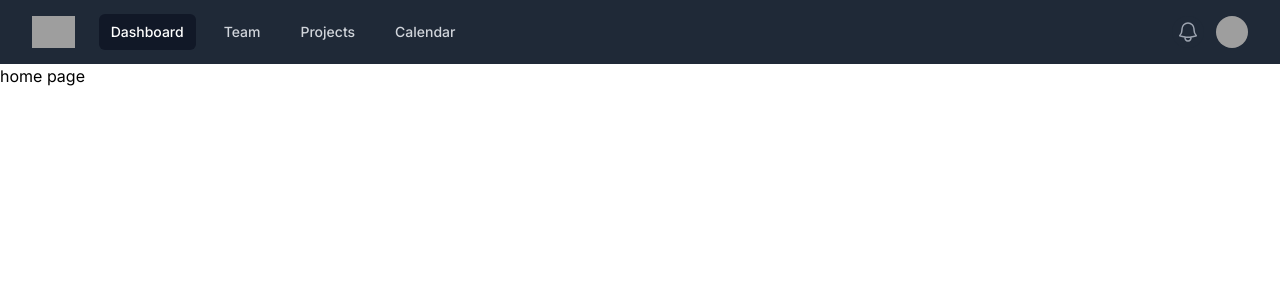
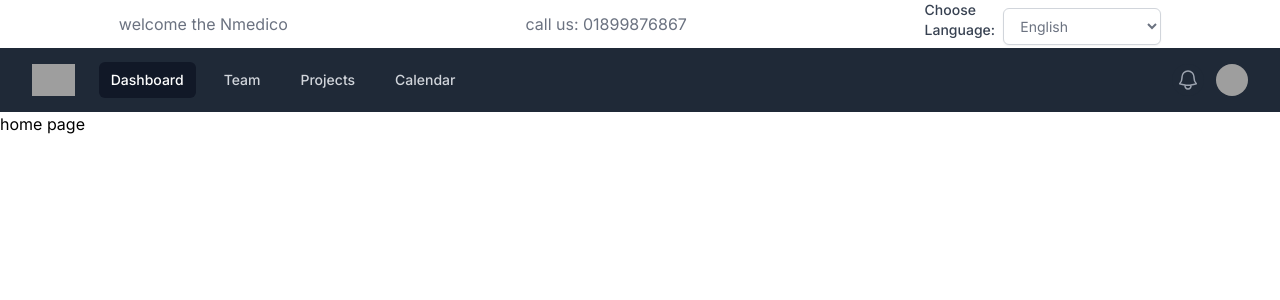
Before and after one commit to Shondarzer-Taroka/nmedico, a Next.js app: page / in a window 1280 px wide. Shown: the top 300 px of the page. Built offline with nearby package versions, Linux system fonts and the light colour scheme; grey boxes are pictures that could not be loaded.

Commit message:
navbar completed

```diff
--- a/src/app/layout.js
+++ b/src/app/layout.js
@@ -2,7 +2,6 @@ import { Inter } from "next/font/google";
 import "./globals.css";
 import AuthProvider from "@/components/AuthProvider/AuthProvider";
 import NavBar from "@/components/NavBar/NavBar";
-
 const inter = Inter({ subsets: ["latin"] });
 
 export const metadata = {
@@ -15,11 +14,9 @@ export default function RootLayout({ children }) {
     <html lang="en">
       <body className={inter.className}>
         <AuthProvider>
-
           <div>
             <NavBar/>
           </div>
-
           {children}
         </AuthProvider>
       </body>
--- /dev/null
+++ b/src/components/Language/LangUage.jsx
@@ -0,0 +1,37 @@
+'use client'
+import React, { useState } from 'react';
+
+const LanguageDropdown = () => {
+  const [selectedLanguage, setSelectedLanguage] = useState('en'); // Default language is English
+
+  const handleChange = (event) => {
+    const selected = event.target.value;
+    setSelectedLanguage(selected);
+    // You can perform any action you need with the selected language, like updating the app's language setting
+    console.log('Selected language:', selected);
+  };
+
+  return (
+    <div className="language-dropdown flex items-center">
+      <label htmlFor="language" className="block text-sm font-medium text-gray-700 mb-2">
+        Choose Language:
+      </label>
+      <select
+        id="language"
+        value={selectedLanguage}
+        onChange={handleChange}
+        className="mt-1 block w-full py-2 px-3 border border-gray-300 bg-white rounded-md shadow-sm focus:outline-none focus:ring-blue-500 focus:border-blue-500 sm:text-sm"
+      >
+        <option value="en">English</option>
+        <option value="es">Spanish</option>
+        <option value="fr">French</option>
+        <option value="de">German</option>
+        <option value="zh">Chinese</option>
+        <option value="ja">Japanese</option>
+        {/* Add more languages as needed */}
+      </select>
+    </div>
+  );
+};
+
+export default LanguageDropdown;
--- /dev/null
+++ b/src/components/NavBar/MiniNavBar.jsx
@@ -0,0 +1,19 @@
+import React from 'react';
+import LanguageDropdown from '../Language/LangUage';
+
+const MiniNavBar = () => {
+    return (
+        <div className='text-gray-500 flex justify-around items-center'>
+            <p>welcome the Nmedico</p>
+            <div>
+                <span>call us: 01899876867 </span>
+            </div>
+
+            <div>
+                <LanguageDropdown/>
+            </div>
+        </div>
+    );
+};
+
+export default MiniNavBar;
--- a/src/components/NavBar/NavBar.jsx
+++ b/src/components/NavBar/NavBar.jsx
@@ -1,6 +1,7 @@
 import React from 'react';
 import { Disclosure, DisclosureButton, DisclosurePanel, Menu, MenuButton, MenuItem, MenuItems } from '@headlessui/react'
 import { Bars3Icon, BellIcon, XMarkIcon } from '@heroicons/react/24/outline'
+import MiniNavBar from './MiniNavBar';
 
 const navigation = [
   { name: 'Dashboard', href: '#', current: true },
@@ -15,6 +16,8 @@ function classNames(...classes) {
 
 export default function NavBar() {
   return (
+    <div>
+      <MiniNavBar />
       <Disclosure as="nav" className="bg-gray-800">
         <div className="mx-auto max-w-7xl px-2 sm:px-6 lg:px-8">
           <div className="relative flex h-16 items-center justify-between">
@@ -120,5 +123,6 @@ export default function NavBar() {
           </div>
         </DisclosurePanel>
       </Disclosure>
+    </div>
   )
 }
```
Lines whose indentation alone changed are shown as unchanged.
